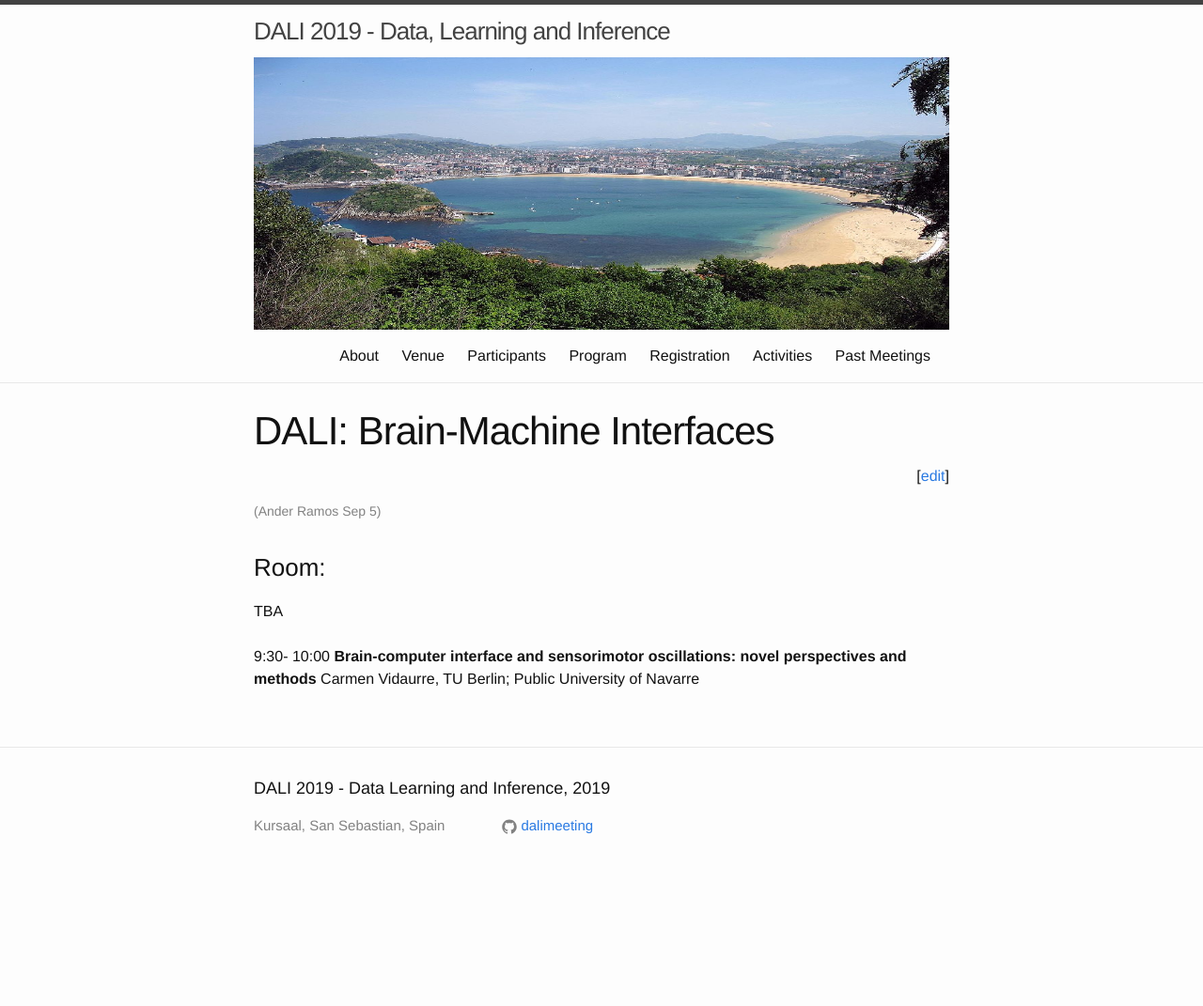
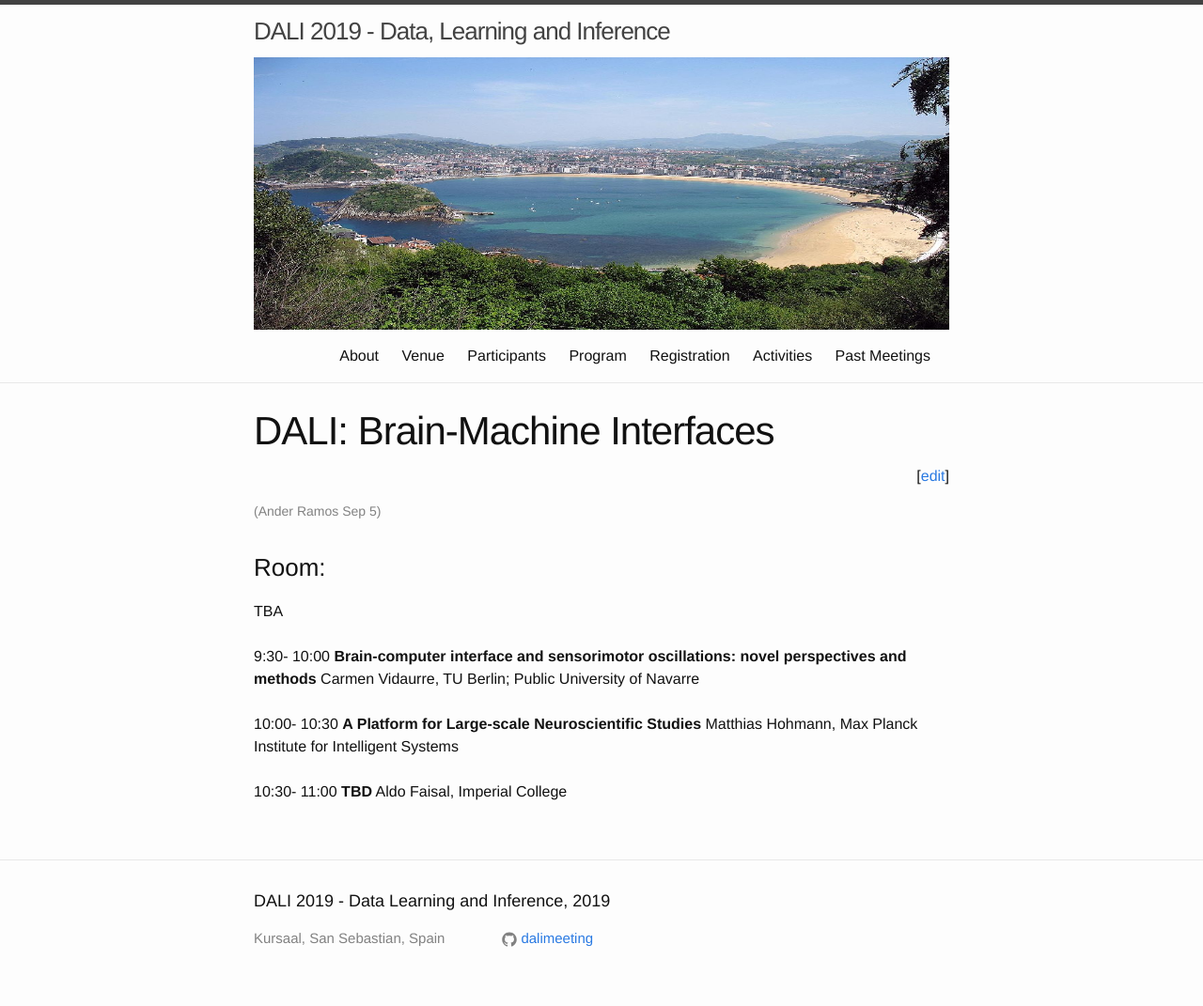
Before and after one commit to dalimeeting/dalimeeting.github.io, a Jekyll site: the page built from _posts/2019-09-05-workshop-05-03.md, in a window 1280 px wide. Shown: the whole page at 94% size. Built offline with Jekyll 4.4.1, drawn with Linux system fonts in a browser that asks for light colours; before the commit the page ends 951 px from its top, so only the background shows below that.

Commit message:
two more items for BCI WS

```diff
--- a/_posts/2019-09-05-workshop-05-03.md
+++ b/_posts/2019-09-05-workshop-05-03.md
@@ -19,4 +19,20 @@
       family: Vidaurre
       institute: "TU Berlin; Public University of Navarre"
 
+- start: "10:00"
+  end: "10:30"
+  author:
+    - given: Matthias
+      family: Hohmann
+      institute: Max Planck Institute for Intelligent Systems
+  title: "A Platform for Large-scale Neuroscientific Studies"
+
+- start: "10:30"
+  end: "11:00"
+  author:
+    - given: Aldo
+      family: Faisal
+      institute: Imperial College
+  title: TBD
+
 ---
```
